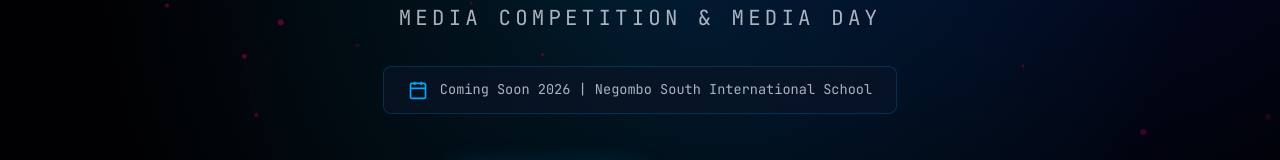
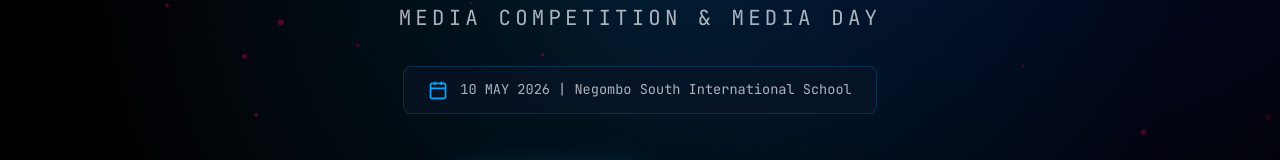
Before and after one commit to akensanketh/muons_official, a plain HTML site: page sandhvani.html in a window 1280 px wide. Shown: the part 486-646 px from the top of the page. Drawn offline with Linux system fonts and the light colour scheme.

```diff
--- a/sandhvani.html
+++ b/sandhvani.html
@@ -68,7 +68,7 @@
           <line x1="8" y1="2" x2="8" y2="6"></line>
           <line x1="3" y1="10" x2="21" y2="10"></line>
         </svg>
-        <span>Coming Soon 2026 | Negombo South International School</span>
+        <span>10 MAY 2026 | Negombo South International School</span>
       </div>
 
       <div class="hero-cta">
```
